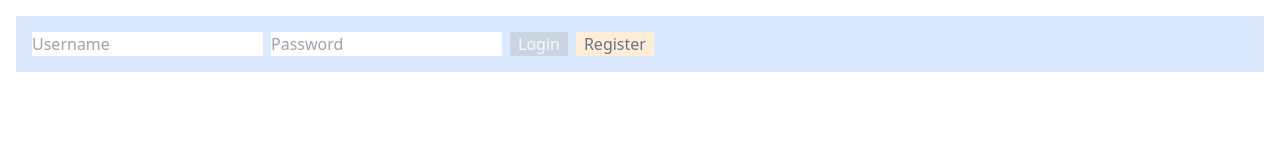
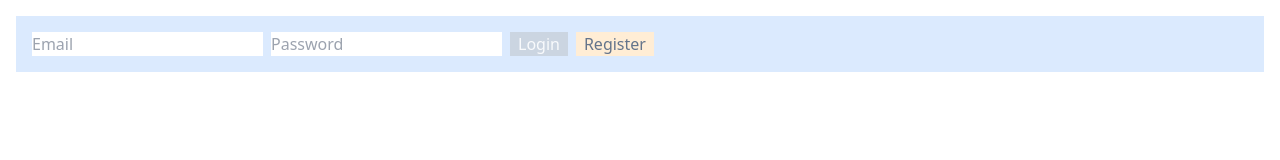
Before and after one commit to shasikaud/suma-mvp, a Next.js app: page /login in a window 1280 px wide. Shown: the top 160 px of the page. Built offline with nearby package versions, Linux system fonts and the light colour scheme; no server answers.

Commit message:
validated login

```diff
--- a/app/login/page.jsx
+++ b/app/login/page.jsx
@@ -3,7 +3,6 @@
 import Link from "next/link";
 import { useState } from "react";
 import { signIn, useSession } from "next-auth/react";
-import { useRouter } from "next/navigation";
 import { redirect } from "next/navigation";
 
 const LoginForm = () => {
@@ -12,24 +11,22 @@ const LoginForm = () => {
     if (session) redirect('/');
 
     const [formData, setFormData] = useState({
-        username: '',
+        email: '',
         password: ''
     })
 
-    const loginEnabled = formData.username !== '' && formData.password !== ''
-
-    const router = useRouter();
+    const loginEnabled = formData.email !== '' && formData.password !== ''
 
     const submitForm = async(e) => {
         e.preventDefault();
         setFormData({
-        username: '',
-        password: ''
+            email: '',
+            password: ''
         })
 
         try {
         const res = await signIn("credentials", {
-            username: formData.username,
+            email: formData.email,
             password: formData.password,
             redirect:false,
             fallback:'/dashboard'
@@ -37,7 +34,7 @@ const LoginForm = () => {
 
         if (res.error) {
             console.log('invalid credentials');
-            alert('Invalid username or password!');
+            alert('Invalid email or password!');
             return;
         }
         } catch (e) {
@@ -57,8 +54,8 @@ const LoginForm = () => {
 
                 <input
                     type='text'
-                    placeholder="Username"
-                    name="username"
+                    placeholder="Email"
+                    name="email"
                     value={formData.username}
                     onChange={e => updateForm(e.target.name, e.target.value)}
                 />
```
